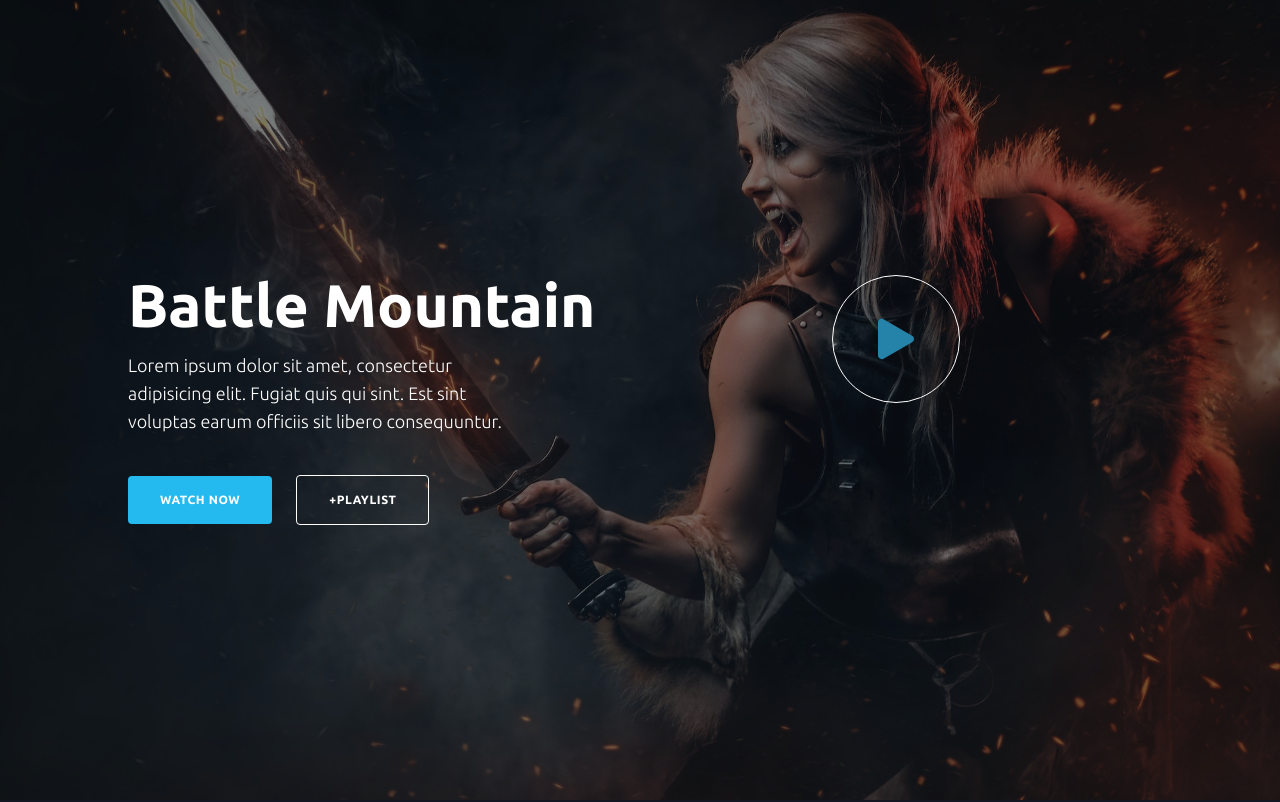
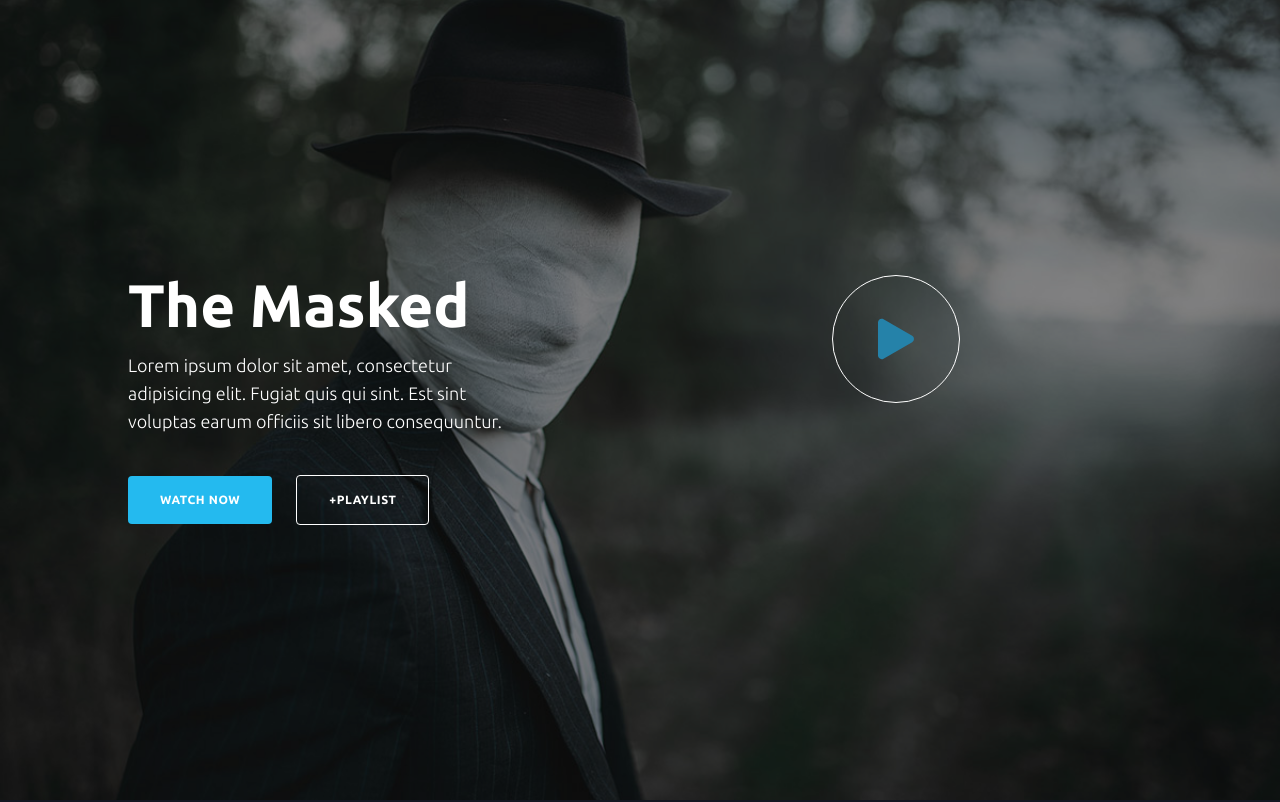
Before and after one commit to kevinesquea17/project-movies, a React (Vite) app: page / in a window 1280 px wide. Shown: the top 802 px of the page. Built offline with nearby package versions, Linux system fonts and the light colour scheme.

Commit message:
nuevos cambios

```diff
--- a/src/components/FrontPage.jsx
+++ b/src/components/FrontPage.jsx
@@ -1,20 +1,37 @@
 import React from 'react'
-import Front from '../assets/front.jpg'
 import Button from './Button'
 
 import {BsFillPlayFill} from 'react-icons/bs'
 import Header from './Header'
 
+import { Swiper, SwiperSlide } from 'swiper/react';
+import 'swiper/css';
+import { Navigation, Autoplay } from 'swiper';
+import { frontPages } from '../datafake';
+
 const FrontPage = () => {
   return (
     <section className='h-screen w-full relative flex items-center'>
         {/* <Header /> */}
-        <img src={Front} alt="front-page" className='absolute top-0 left-0 w-full h-full object-cover' />
+        <Swiper
+            spaceBetween={10}
+            slidesPerView={1}
+            loop={true}
+            autoplay={{
+                delay: 2500,
+                disableOnInteraction: false,
+            }}
+            className='w-full h-full'
+            modules={[Autoplay]}
+        >
+            {frontPages.map(front => (
+                <SwiperSlide key={front.id} className='h-full w-full flex items-center'>
+                    <img src={front.image} alt="front-page" className='absolute top-0 left-0 w-full h-full object-cover' />
                     <div className='absolute top-0 left-0 w-full h-full bg-[#111111] bg-opacity-50'></div>
                     <div className='sm:w-[80%] w-[90%] mx-auto relative flex justify-between'>
                         <div className='flex flex-col sm:w-[50%] w-full'>
-                <h2 className='sm:text-6xl text-5xl font-bold text-white'>Battle Mountain</h2>
-                <p className='max-w-[80%] text-white font-light sm:text-lg text-base mt-4'>Lorem ipsum dolor sit amet, consectetur adipisicing elit. Fugiat quis qui sint. Est sint voluptas earum officiis sit libero consequuntur.</p>
+                            <h2 className='sm:text-6xl text-5xl font-bold text-white'>{front.name}</h2>
+                            <p className='max-w-[80%] text-white font-light sm:text-lg text-base mt-4'>{front.description}</p>
                             <div className='flex space-x-6 items-center mt-10'>
                                 <Button title='Watch now' isPrimary={true} />
                                 <Button title='+Playlist' />
@@ -26,6 +43,9 @@ const FrontPage = () => {
                             </div>
                         </div>
                     </div>
+                </SwiperSlide>
+            ))}
+        </Swiper>
     </section>
   )
 }
--- a/src/components/ListMovies.jsx
+++ b/src/components/ListMovies.jsx
@@ -23,7 +23,7 @@ const ListMovies = ({movies}) => {
             className='relative'
         >
             {movies.map(movie => (
-                <SwiperSlide key={movie.id} className='flex flex-col w-[164px] relative'>
+                <SwiperSlide key={movie.id} className='flex flex-col w-[164px] relative h-auto'>
                     {/* {movie.featured && <p className='absolute top-[-10px] left-[30%] text-white rounded p-1 px-2 bg-primary text-xs font-light z-50'>Featured</p>} */}
                     <div className='w-full relative'>
                         <img src={movie.image} alt={movie.name} className='w-full h-[240px] object-cover'/>
--- a/src/datafake.js
+++ b/src/datafake.js
@@ -13,6 +13,9 @@ import Movie12 from './assets/movie12.jpg'
 import Movie13 from './assets/movie13.jpg'
 import Movie14 from './assets/movie14.jpg'
 import Movie15 from './assets/movie15.jpg'
+
+import Front1 from './assets/front1.jpg'
+import Front2 from './assets/front2.jpg'
 
 const movies = [
     {id: 1, image: Movie1, name: 'The Cloud Movie', year: 2022, featured: false, category: 'Action'},
@@ -33,4 +36,9 @@ const movies = [
 
 ]
 
+export const frontPages = [
+    {id: 1, image: Front1, name: 'Battle Mountain' , description: 'Lorem ipsum dolor sit amet, consectetur adipisicing elit. Fugiat quis qui sint. Est sint voluptas earum officiis sit libero consequuntur.'},
+    {id: 2, image: Front2, name: 'The Masked' , description: 'Lorem ipsum dolor sit amet, consectetur adipisicing elit. Fugiat quis qui sint. Est sint voluptas earum officiis sit libero consequuntur.'},
+]
+
 export default movies;
```
Also changed, not shown: src/assets/front1.jpg (renamed from src/assets/front.jpg), src/assets/front2.jpg (added). Lines whose indentation alone changed are shown as unchanged.
